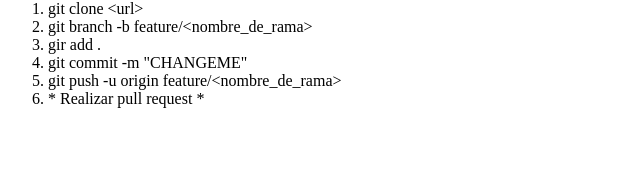
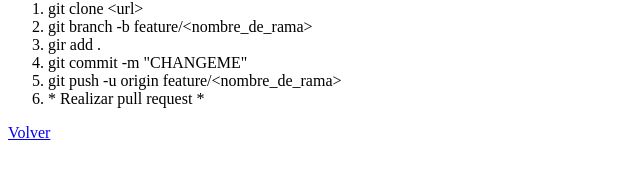
Before and after one commit to msampirisi/codo-front-2022-2c, a plain HTML site: page git.html in a window 1280 px wide. Shown: the part 101-280 px from the top of the page, 0-640 px from the left. Drawn offline with Linux system fonts and the light colour scheme.

Commit message:
modificaciones en git.html

```diff
--- a/git.html
+++ b/git.html
@@ -20,7 +20,7 @@
                 <li>* Realizar pull request *</li>
             </ol>
         </section>
-        <a href="index.html"></a>
+        <a href="index.html">Volver</a>
     </main>
 </body>
 </html>
```
